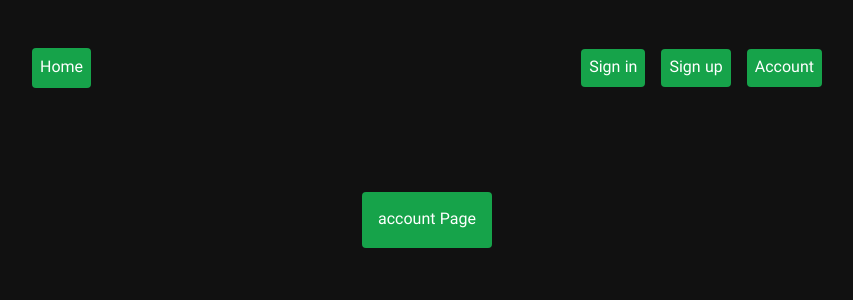
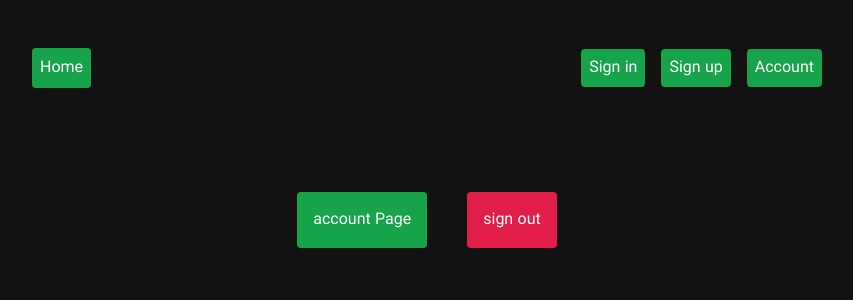
Before and after one commit to AmirAliAzimloo/NextAuth, a Next.js app: page /account in a window 1280 px wide. Shown: the top 300 px of the page, without its empty margins (213-1066 px from the left). Built offline with nearby package versions, Linux system fonts and the light colour scheme; no server answers.

Commit message:
login with github fixed

```diff
--- a/app/account/page.jsx
+++ b/app/account/page.jsx
@@ -1,9 +1,10 @@
-
+import SignOut from "@/components/signOut"
 export default function Account() {
     return (
       <main className=' flex justify-center items-center my-16 ' >
-        <div className='flex flex-col gap-20' >
+        <div className='flex flex-row gap-10 justify-center items-center ' >
         <div className='bg-green-600 text-white rounded p-4 ' > account Page </div>
+        <SignOut />
         </div>
       </main>
     )
--- /dev/null
+++ b/components/signOut/index.jsx
@@ -0,0 +1,18 @@
+"use client"
+
+import { signOut } from "next-auth/react";
+import { useSession } from "next-auth/react";
+
+const SignOut = () => {
+
+   const {data:session,status}=useSession();
+   console.log(status)
+
+   return (
+      <div>
+         <button onClick={()=>signOut()} className=" p-4 rounded bg-rose-600 text-white">sign out</button>
+      </div>
+   );
+}
+
+export default SignOut;
--- a/components/signinComp/index.jsx
+++ b/components/signinComp/index.jsx
@@ -6,6 +6,7 @@ import { FiAtSign } from "react-icons/fi";
 import { GrGoogle } from "react-icons/gr";
 import { GrGithub } from "react-icons/gr";
 import { IoFingerPrintSharp } from "react-icons/io5";
+import { signIn } from "next-auth/react";
 
 
 const SignInComponent = () => {
@@ -58,6 +59,9 @@ const SignInComponent = () => {
                   <button
                   className=" bg-white border-2 border-blue-500 transition-all duration-500 hover:bg-blue-500 rounded p-2 w-full text-blue-600 hover:text-white flex justify-center items-center gap-4" type="submit"><GrGoogle /><span>GOOGLE SIGN IN</span></button>
                   <button
+                  onClick={()=>
+                  signIn("github",{callbackUrl:`${process.env.NEXTAUTH_URL}/account`})
+                  }
                   className=" bg-white border-2 border-slate-800  transition-all duration-500 hover:bg-slate-800 rounded p-2 w-full text-slate-800 hover:text-white flex justify-center items-center gap-4" type="submit"><GrGithub /><span>GITHUB SIGN IN</span></button>
                </div>
             </div>
```
